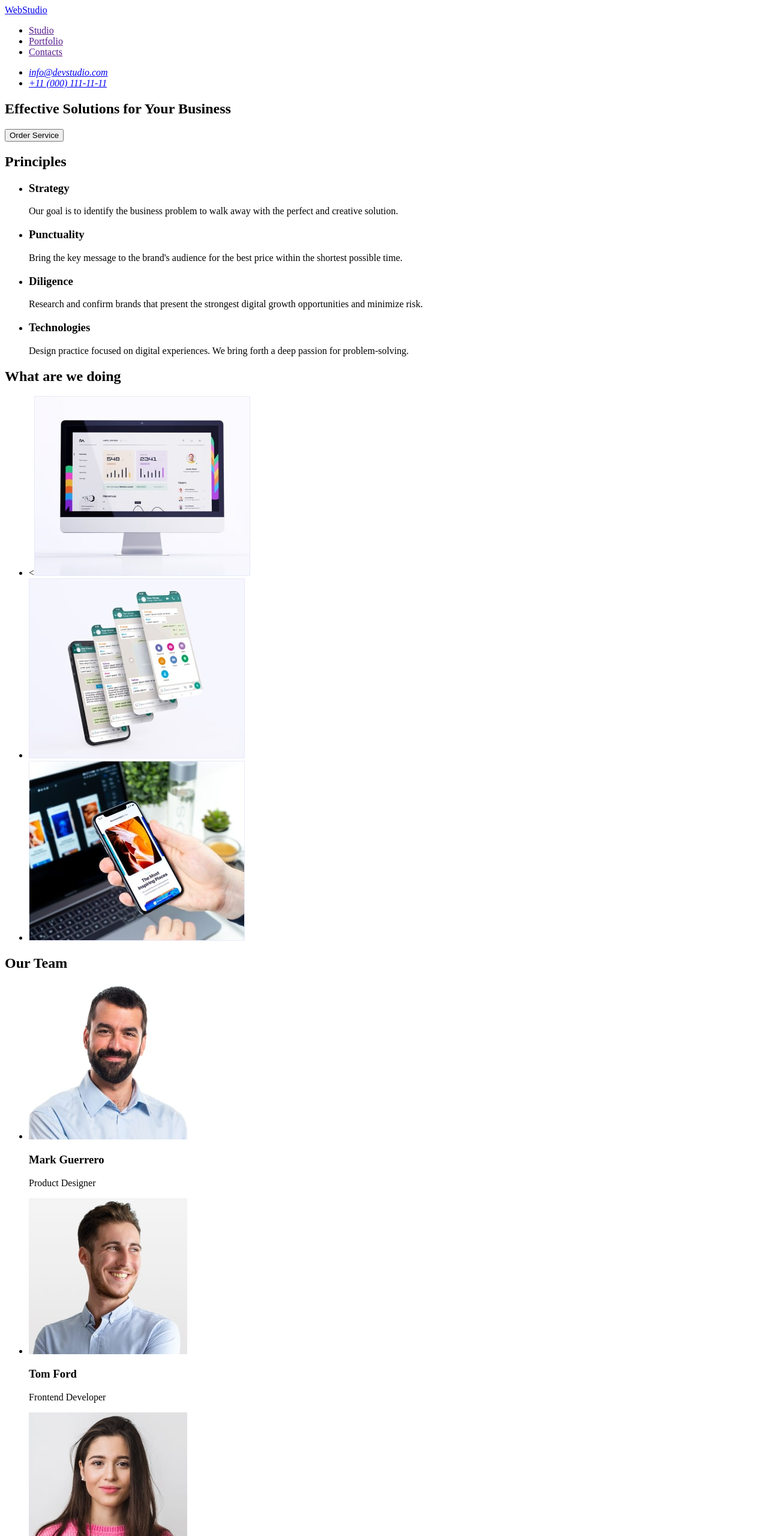
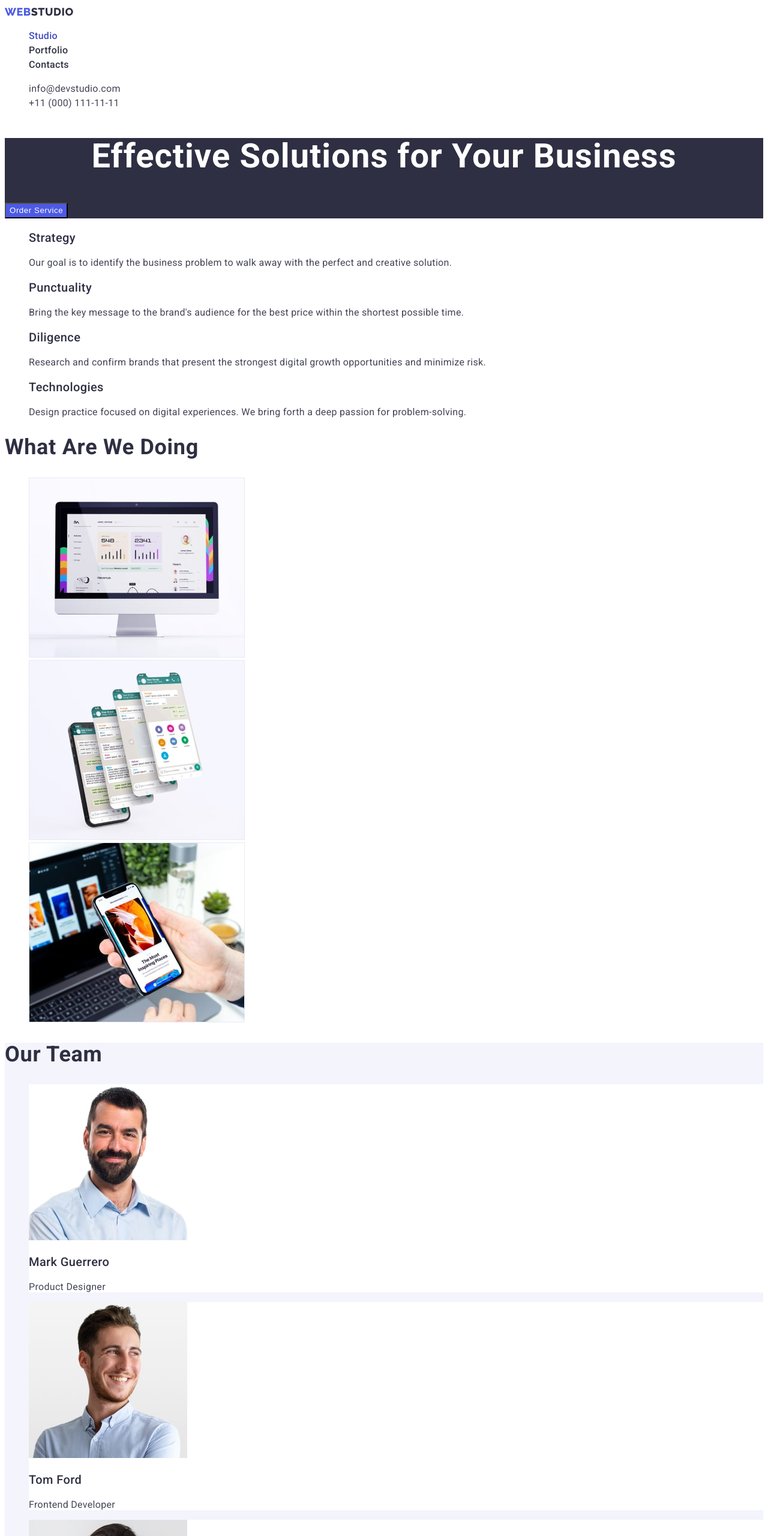
Before and after one commit to FreJa90/goit-markup-hw-02, a plain HTML site: page index.html in a window 1280 px wide. Shown: the top 2560 px of the page at 60% size. Drawn offline with Linux system fonts and the light colour scheme.

Commit message:
add changes

```diff
--- a/css/styles.css
+++ b/css/styles.css
@@ -0,0 +1,182 @@
+:root {
+  --primary-text-color: #434455;
+  --secondary-text-color: #2e2f42;
+  --first-accent-color: #4d5ae5;
+  --second-accent-color: #f4f4fd;
+  --hero-color: #ffffff;
+  --text-color: #e7e9fc;
+  --color-active: #404bbf;
+}
+body {
+  background-color: var(--hero-color);
+  color: var(--primary-text-color);
+  font-family: "Roboto", sans-serif;
+  font-size: 16px;
+}
+
+/* Logotypy */
+.logo {
+  font-family: "Raleway", sans-serif;
+  font-weight: 800;
+  font-size: 18px;
+  line-height: 1.33;
+  display: flex;
+  align-items: center;
+  letter-spacing: 0.03em;
+  text-transform: uppercase;
+  color: var(--first-accent-color);
+}
+
+.f-logo {
+  font-family: "Raleway";
+  font-weight: 800;
+  font-size: 18px;
+  line-height: 1.33;
+  display: flex;
+  align-items: center;
+  letter-spacing: 0.03em;
+  text-transform: uppercase;
+  color: var(--first-accent-color);
+}
+
+.accent-head {
+  color: var(--secondary-text-color);
+}
+
+.accent-foot {
+  color: var(--second-accent-color);
+}
+
+/* Zagalni malashtuvannja */
+.link {
+  text-decoration: none;
+}
+.list {
+  list-style: none;
+}
+
+/* Navigacija */
+.nav-link {
+  font-weight: 500;
+  line-height: 1.5;
+  letter-spacing: 0.02em;
+  color: var(--secondary-text-color);
+}
+.nav-link.link:hover,
+.nav-link.link:focus,
+.nav-link.link:active,
+.nav-link.curent {
+  color: var(--color-active);
+}
+
+.adress-link {
+  font-style: normal;
+  line-height: 1.5;
+  letter-spacing: 0.02em;
+  color: var(--primary-text-color);
+}
+
+.adress-link.link:hover,
+.adress-link.link:focus {
+  color: var(--color-active);
+}
+
+/* first section */
+.hero-section {
+  background-color: var(--secondary-text-color);
+}
+
+.hero-title {
+  font-weight: 700;
+  font-size: 56px;
+  line-height: 1.1;
+  text-align: center;
+  letter-spacing: 0.02em;
+  color: var(--hero-color);
+}
+/* Buttons */
+.button {
+  font-weight: 500;
+  line-height: 1.5;
+  display: flex;
+  align-items: center;
+  letter-spacing: 0.04em;
+  color: var(--hero-color);
+  background-color: var(--first-accent-color);
+  cursor: pointer;
+}
+.button-portfolio {
+  text-align: center;
+  color: var(--first-accent-color);
+  background-color: var(--second-accent-color);
+}
+.button:hover,
+.button-portfolio:hover {
+  background-color: var(--color-active);
+  color: var(--hero-color);
+}
+
+/* Second section */
+.visually-hidden {
+  position: absolute;
+  white-space: nowrap;
+  width: 1px;
+  height: 1px;
+  overflow: hidden;
+  border: 0;
+  padding: 0;
+  clip: rect(0 0 0 0);
+  clip-path: inset(50%);
+  margin: -1px;
+}
+
+.title {
+  font-weight: 500;
+  font-size: 20px;
+  line-height: 1.2;
+  letter-spacing: 0.02em;
+  color: var(--secondary-text-color);
+}
+
+.main-text {
+  letter-spacing: 0.02em;
+}
+/* Section titles h2 */
+.section-title {
+  font-size: 36px;
+  line-height: 1.1;
+  letter-spacing: 0.02em;
+  text-transform: capitalize;
+  color: var(--secondary-text-color);
+}
+
+/* Section Our team */
+.our-team {
+  background-color: var(--second-accent-color);
+}
+.our-team-title {
+  font-weight: 500;
+  font-size: 20px;
+  line-height: 1.2;
+  letter-spacing: 0.02em;
+  color: var(--secondary-text-color);
+}
+
+.our-team-text {
+  line-height: 1, 5px;
+  letter-spacing: 0.02em;
+}
+/* footer */
+.footer {
+  background-color: var(--secondary-text-color);
+}
+
+.our-team-list {
+  background-color: var(--hero-color);
+}
+
+.f-text {
+  line-height: 1.5;
+  letter-spacing: 0.02em;
+  color: var(--text-color);
+}
--- a/index.html
+++ b/index.html
@@ -5,59 +5,78 @@
     <meta http-equiv="X-UA-Compatible" content="IE=edge" />
     <meta name="viewport" content="width=device-width, initial-scale=1.0" />
     <title>WEBSTUDIO</title>
+    <link rel="preconnect" href="https://fonts.googleapis.com" />
+    <link rel="preconnect" href="https://fonts.gstatic.com" crossorigin />
+    <link
+      href="https://fonts.googleapis.com/css2?family=Raleway:wght@800&family=Roboto:wght@400;500;700;900&display=swap"
+      rel="stylesheet"
+    />
+    <link rel="stylesheet" href="./css/styles.css" />
   </head>
   <body>
     <!-- Header -->
-    <header>
-      <nav>
-        <a href="./index.html">WebStudio</a>
-        <ul>
-          <li><a href="">Studio</a></li>
-          <li><a href="">Portfolio</a></li>
-          <li><a href="">Contacts</a></li>
+    <header class="header">
+      <nav class="navigation">
+        <a href="./index.html" class="logo link"
+          >Web<span class="accent-head"> STUDIO</span></a
+        >
+        <ul class="header-list list">
+          <li><a href="" class="nav-link link curent">Studio</a></li>
+          <li>
+            <a href="./portfolio.html" class="nav-link link">Portfolio</a>
+          </li>
+          <li><a href="" class="nav-link link">Contacts</a></li>
         </ul>
       </nav>
-      <address>
-        <ul>
-          <li><a href="mailto:info@devstudio.com">info@devstudio.com</a></li>
-          <li><a href="tel:+110001111111">+11 (000) 111-11-11</a></li>
+      <address class="adress">
+        <ul class="list">
+          <li>
+            <a href="mailto:info@devstudio.com" class="adress-link link"
+              >info@devstudio.com</a
+            >
+          </li>
+          <li>
+            <a href="tel:+110001111111" class="adress-link link"
+              >+11 (000) 111-11-11</a
+            >
+          </li>
         </ul>
       </address>
     </header>
     <main>
       <!-- Section 1 -->
-      <section>
-        <h1>Effective Solutions for Your Business</h1>
-        <button type="button">Order Service</button>
+      <section class="hero-section">
+        <h1 class="hero-title">Effective Solutions for Your Business</h1>
+        <button type="button" class="button">Order Service</button>
       </section>
       <!-- Section 2 -->
       <section>
-        <h2>Principles</h2>
-        <ul>
+        <h2 class="visually-hidden">Principles</h2>
+        <ul class="list">
           <li>
-            <h3>Strategy</h3>
-            <p>
+            <h3 class="title">Strategy</h3>
+            <p class="main-text">
               Our goal is to identify the business problem to walk away with the
               perfect and creative solution.
             </p>
           </li>
           <li>
-            <h3>Punctuality</h3>
-            <p>
+            <h3 class="title">Punctuality</h3>
+            <p class="main-text">
               Bring the key message to the brand's audience for the best price
               within the shortest possible time.
             </p>
           </li>
           <li>
-            <h3>Diligence</h3>
-            <p>
+            <h3 class="title">Diligence</h3>
+            <p class="main-text">
               Research and confirm brands that present the strongest digital
               growth opportunities and minimize risk.
             </p>
           </li>
           <li>
-            <h3>Technologies</h3>
-            <p>
+            <h3 class="title">Technologies</h3>
+            <p class="main-text">
               Design practice focused on digital experiences. We bring forth a
               deep passion for problem-solving.
             </p>
@@ -66,10 +85,10 @@
       </section>
       <!-- Section 3 -->
       <section>
-        <h2>What are we doing</h2>
-        <ul>
+        <h2 class="section-title">What are we doing</h2>
+        <ul class="list">
           <li>
-            <<img src="./images/img-1-min.jpg" alt="Example-1" width="360" />
+            <img src="./images/img-1-min.jpg" alt="Example-1" width="360" />
           </li>
           <li>
             <img src="./images/img-2-min.jpg" alt="Example-2" width="360" />
@@ -80,56 +99,58 @@
         </ul>
       </section>
       <!-- Section 4 -->
-      <section>
-        <h2>Our Team</h2>
-        <ul>
-          <li>
+      <section class="our-team">
+        <h2 class="section-title">Our Team</h2>
+        <ul class="list">
+          <li class="our-team-list">
             <img
               src="./images/img-4-min.jpg"
               alt="Person-1"
               width="264"
               height="260"
             />
-            <h3>Mark Guerrero</h3>
-            <p>Product Designer</p>
+            <h3 class="our-team-title">Mark Guerrero</h3>
+            <p class="our-team-text">Product Designer</p>
           </li>
-          <li>
+          <li class="our-team-list">
             <img
               src="./images/img-5-min.jpg"
               alt="Person-2"
               width="264"
               height="260"
             />
-            <h3>Tom Ford</h3>
-            <p>Frontend Developer</p>
+            <h3 class="our-team-title">Tom Ford</h3>
+            <p class="our-team-text">Frontend Developer</p>
           </li>
-          <li>
+          <li class="our-team-list">
             <img
               src="./images/img-6-min.jpg"
               alt="Person-3"
               width="264"
               height="260"
             />
-            <h3>Camila Garcia</h3>
-            <p>Marketing</p>
+            <h3 class="our-team-title">Camila Garcia</h3>
+            <p class="our-team-text">Marketing</p>
           </li>
-          <li>
+          <li class="our-team-list">
             <img
               src="./images/img-7-min.jpg"
               alt="Person-4"
               width="264"
               height="260"
             />
-            <h3>Daniel Wilson</h3>
-            <p>UI Designer</p>
+            <h3 class="our-team-title">Daniel Wilson</h3>
+            <p class="our-team-text">UI Designer</p>
           </li>
         </ul>
       </section>
     </main>
     <!-- Footer -->
-    <footer>
-      <a href="./index.html">WebStudio</a>
-      <p>
+    <footer class="footer">
+      <a href="./index.html" class="link f-logo"
+        >Web<span class="accent-foot"> STUDIO</span></a
+      >
+      <p class="f-text">
         Increase the flow of customers and sales for your business with digital
         marketing & growth solutions.
       </p>
```
Also changed, not shown: portfolio.html (added, +168 -0 lines), images/img-10-min.jpg (added), images/img-11-min.jpg (added), images/img-12-min.jpg (added), images/img-13-min.jpg (added), images/img-14-min.jpg (added), images/img-15-min.jpg (added), images/img-16-min.jpg (added), images/img-8-min.jpg (added), images/img-9-min.jpg (added).
